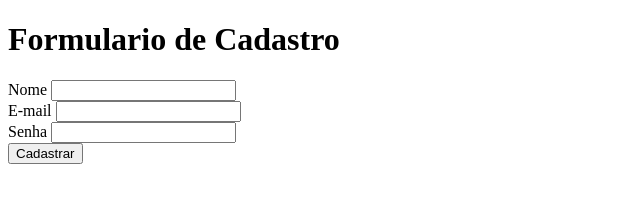
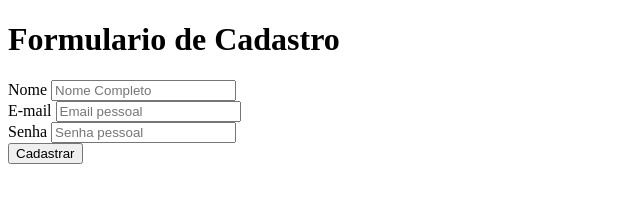
Before and after one commit to EltonMoDZ/exercicio_html, a plain HTML site: page index.html in a window 1280 px wide. Shown: the whole page, without its empty margins (0-640 px from the left). Drawn offline with Linux system fonts and the light colour scheme.

Commit message:
fix: so details

```diff
--- a/index.html
+++ b/index.html
@@ -11,13 +11,13 @@
     <h1>Formulario de Cadastro</h1>
     <form>
         <label for="nome_input">Nome</label>
-        <input type="text" name="user_name" id="nome_input">
+        <input type="text" name="user_name" id="nome_input" placeholder="Nome Completo">
         <br>
         <label for="email_input">E-mail</label>
-        <input type="email" name="user_email" id="email_input">
+        <input type="email" name="user_email" id="email_input" placeholder="Email pessoal">
         <br>
         <label for="pass_input">Senha</label>
-        <input type="password" name="user_pass" id="pass_input">
+        <input type="password" name="user_pass" id="pass_input" placeholder="Senha pessoal">
         <br>
         <input type="button" value="Cadastrar">
     </form>
```
